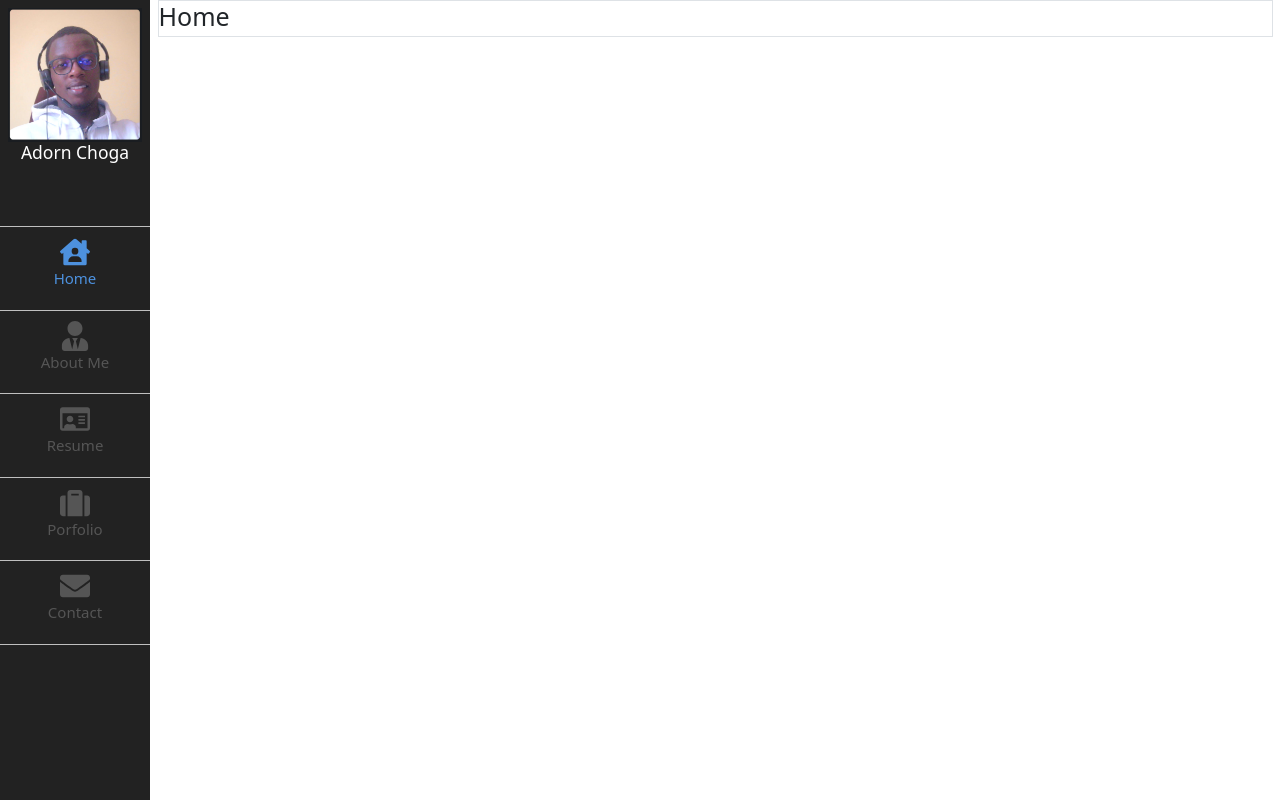
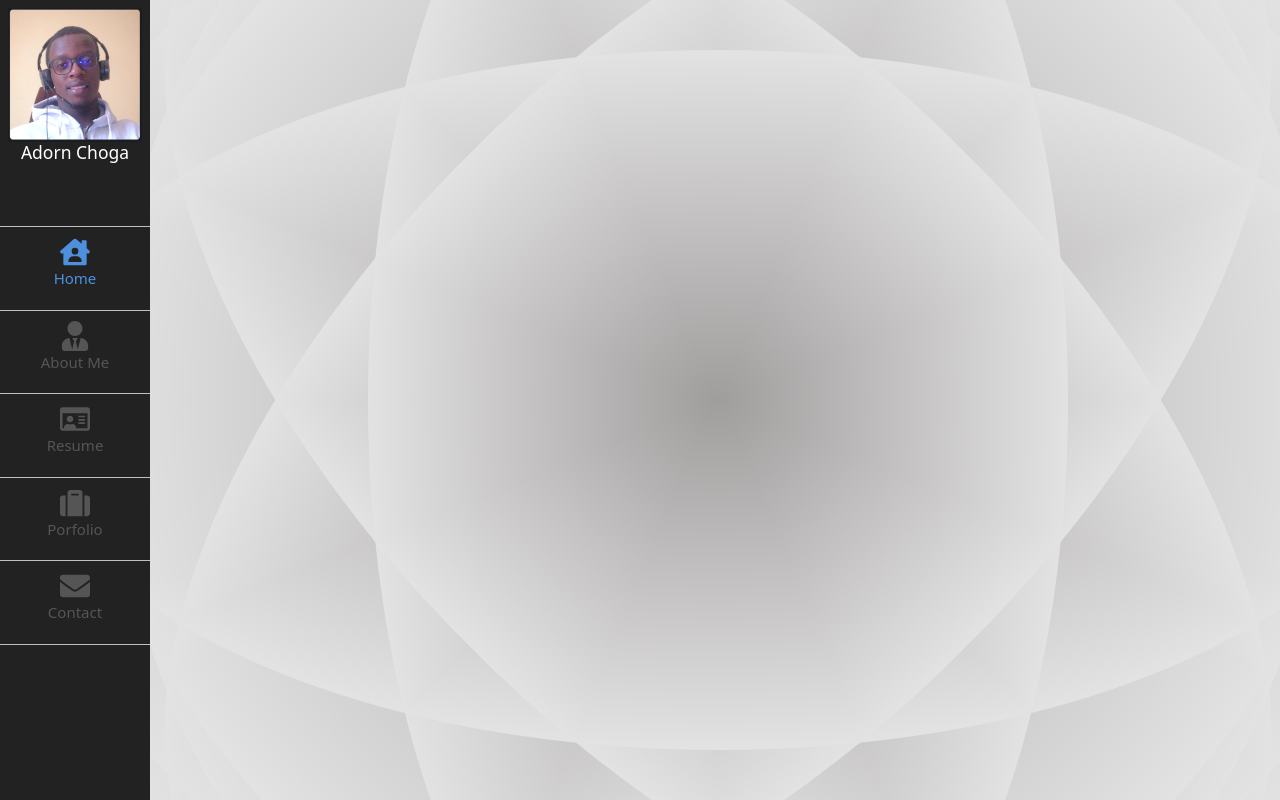
Before and after one commit to AdornChoga/my-portfolio-website, a React (Create React App) app: page / in a window 1280 px wide. Built offline with nearby package versions, Linux system fonts and the light colour scheme.

Commit message:
Add home page animated background

```diff
--- a/src/App.css
+++ b/src/App.css
@@ -3,6 +3,7 @@
 }
 
 .navbar-container {
+  z-index: 1;
   position: fixed;
   left: 0;
   height: 100vh;
@@ -14,6 +15,7 @@
 
 @media screen and (min-width: 991px) {
   .page-content {
-    margin-left: 15rem;
+    padding-left: 7rem;
+    width: 100%;
   }
 }
--- a/src/App.jsx
+++ b/src/App.jsx
@@ -21,7 +21,7 @@ const App = () => {
       <div className={isDesktop ? 'navbar-container' : ''}>
         {isDesktop ? <NavigationBar /> : <NavbarMobile />}
       </div>
-      <div className="border page-content">
+      <div className="page-content">
         <Views />
       </div>
     </div>
--- a/src/components/home/Home.jsx
+++ b/src/components/home/Home.jsx
@@ -1,5 +1,45 @@
 import React from 'react';
+import classes from './Home.module.css';
 
-const Home = () => <h1>Home</h1>;
+const Home = () => (
+  <div className={classes.home_container}>
+    <div className={classes.background}>
+      <div className={classes.rotate}>
+        <div className={classes.sphere}>
+          <span>.</span>
+          <span>.</span>
+          <span>.</span>
+          <span>.</span>
+          <span>.</span>
+          <span>.</span>
+        </div>
+        <div className={classes.sphere}>
+          <span>.</span>
+          <span>.</span>
+          <span>.</span>
+          <span>.</span>
+          <span>.</span>
+          <span>.</span>
+        </div>
+        <div className={classes.sphere}>
+          <span>.</span>
+          <span>.</span>
+          <span>.</span>
+          <span>.</span>
+          <span>.</span>
+          <span>.</span>
+        </div>
+        <div className={classes.sphere}>
+          <span>.</span>
+          <span>.</span>
+          <span>.</span>
+          <span>.</span>
+          <span>.</span>
+          <span>.</span>
+        </div>
+      </div>
+    </div>
+  </div>
+);
 
 export default Home;
--- /dev/null
+++ b/src/components/home/Home.module.css
@@ -0,0 +1,129 @@
+.home_container {
+  z-index: 0;
+  width: 100%;
+  height: 100vh;
+  margin: 0;
+  padding: 0;
+  background-color: #fff;
+}
+
+.background {
+  position: fixed;
+  width: 100%;
+  height: 100%;
+  overflow: hidden;
+}
+
+.background .rotate {
+  position: absolute;
+  top: calc(50% - 20rem);
+  left: calc(50% - 20rem);
+  width: 40rem;
+  height: 40rem;
+  transform-style: preserve-3d;
+  animation: rotate 50s linear infinite;
+  -webkit-animation: rotate 50s linear infinite;
+  zoom: 3.5;
+}
+
+@keyframes rotate {
+  0% {
+    transform: rotateX(0deg) rotateY(0deg);
+  }
+
+  100% {
+    transform: rotateX(360deg) rotateY(360deg);
+  }
+}
+
+.background .rotate .sphere,
+.background .rotate .sphere span {
+  position: absolute;
+  top: 0;
+  left: 0;
+  width: 100%;
+  height: 100%;
+  transform-style: preserve-3d;
+}
+
+.background .rotate .sphere:nth-child(2) {
+  transform: rotate(90deg);
+  -webkit-transform: rotate(90deg);
+  -moz-transform: rotate(90deg);
+  -ms-transform: rotate(90deg);
+  -o-transform: rotate(90deg);
+}
+
+.background .rotate .sphere:nth-child(3) {
+  transform: rotate(45deg);
+  -webkit-transform: rotate(45deg);
+  -moz-transform: rotate(45deg);
+  -ms-transform: rotate(45deg);
+  -o-transform: rotate(45deg);
+}
+
+.background .rotate .sphere:nth-child(4) {
+  transform: rotate(-45deg);
+  -webkit-transform: rotate(-45deg);
+  -moz-transform: rotate(-45deg);
+  -ms-transform: rotate(-45deg);
+  -o-transform: rotate(-45deg);
+}
+
+.background .rotate .sphere span {
+  color: transparent;
+  background: radial-gradient(rgb(160, 157, 157), #fff);
+  border-radius: 50%;
+  -webkit-border-radius: 50%;
+  -moz-border-radius: 50%;
+  -ms-border-radius: 50%;
+  -o-border-radius: 50%;
+}
+
+.background .rotate .sphere span:nth-child(1) {
+  transform: rotateY(0deg);
+  -webkit-transform: rotateY(0deg);
+  -moz-transform: rotateY(0deg);
+  -ms-transform: rotateY(0deg);
+  -o-transform: rotateY(0deg);
+}
+
+.background .rotate .sphere span:nth-child(2) {
+  transform: rotateY(30deg);
+  -webkit-transform: rotateY(30deg);
+  -moz-transform: rotateY(30deg);
+  -ms-transform: rotateY(30deg);
+  -o-transform: rotateY(30deg);
+}
+
+.background .rotate .sphere span:nth-child(3) {
+  transform: rotateY(60deg);
+  -webkit-transform: rotateY(60deg);
+  -moz-transform: rotateY(60deg);
+  -ms-transform: rotateY(60deg);
+  -o-transform: rotateY(60deg);
+}
+
+.background .rotate .sphere span:nth-child(4) {
+  transform: rotateY(90deg);
+  -webkit-transform: rotateY(90deg);
+  -moz-transform: rotateY(90deg);
+  -ms-transform: rotateY(90deg);
+  -o-transform: rotateY(90deg);
+}
+
+.background .rotate .sphere span:nth-child(5) {
+  transform: rotateY(120deg);
+  -webkit-transform: rotateY(120deg);
+  -moz-transform: rotateY(120deg);
+  -ms-transform: rotateY(120deg);
+  -o-transform: rotateY(120deg);
+}
+
+.background .rotate .sphere span:nth-child(6) {
+  transform: rotateY(150deg);
+  -webkit-transform: rotateY(150deg);
+  -moz-transform: rotateY(150deg);
+  -ms-transform: rotateY(150deg);
+  -o-transform: rotateY(150deg);
+}
```
